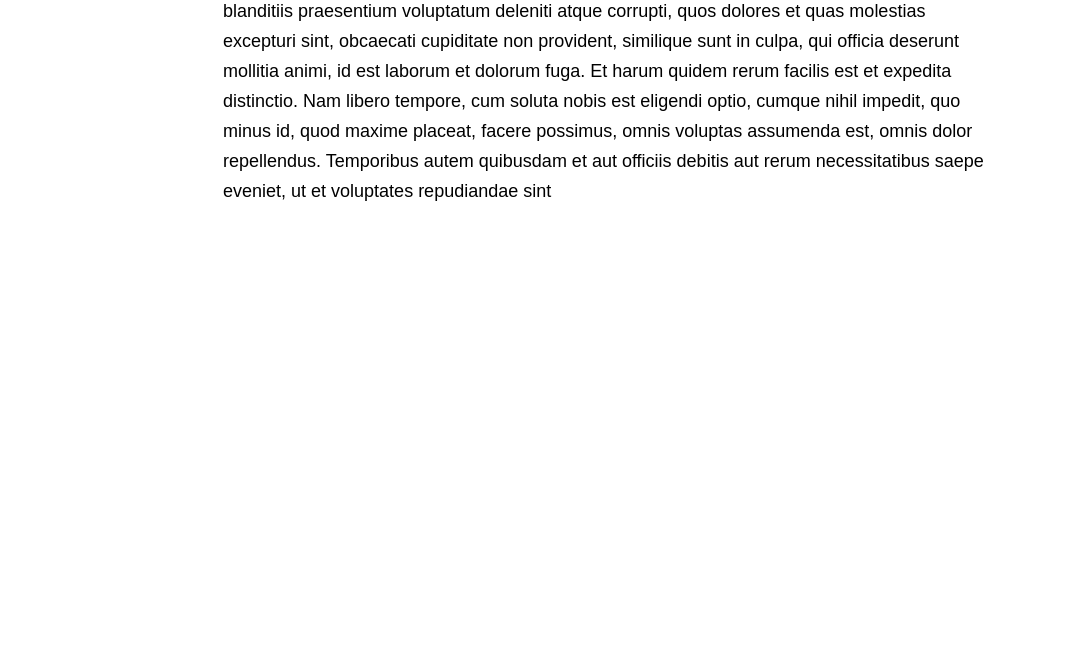
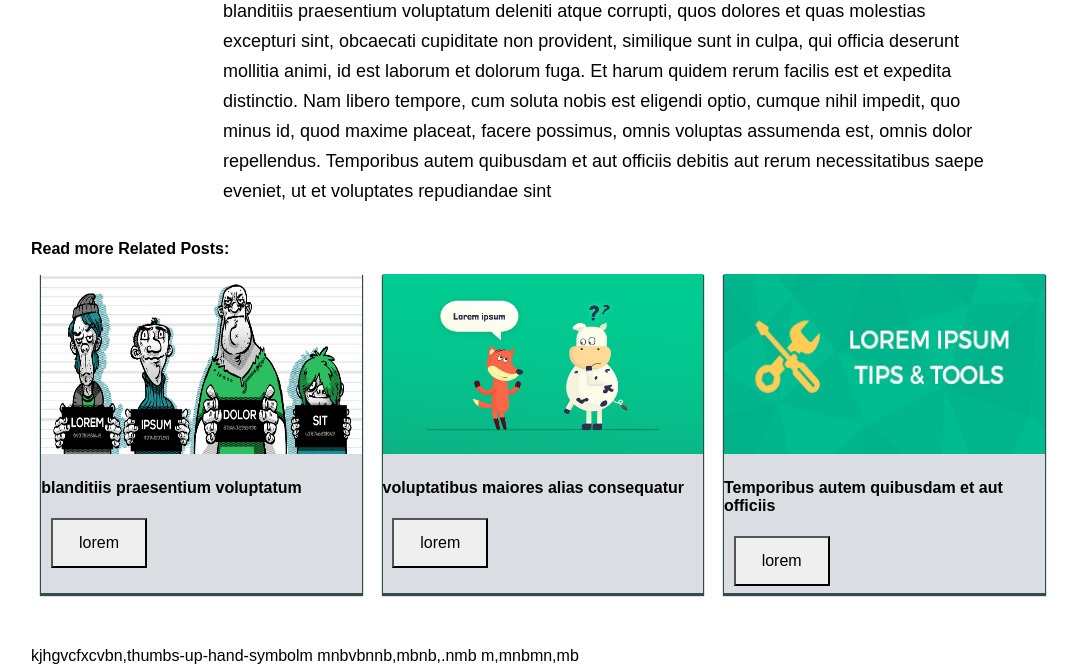
Before and after one commit to Kabalisa/riders-HTML-SASS-templates, a PHP site: page /HTML/one_story.html in a window 1280 px wide. Shown: the part 1527-2192 px from the top of the page, without its empty margins (97-1175 px from the left). Before the commit the page ends 1728 px from the top, so only its background shows below. Run offline with PHP 8.4, Linux system fonts and the light colour scheme.

Commit message:
index.php

```diff
--- a/HTML/index.html
+++ b/HTML/index.html
@@ -2,7 +2,7 @@
 <html>
 
 <head>
-    <title>Login</title>
+    <title>Log-in</title>
     <link rel="stylesheet" href="../assets/css/login.css">
 </head>
 
--- a/HTML/one_story.html
+++ b/HTML/one_story.html
@@ -3,6 +3,7 @@
   <head>
     <title>One Story</title>
     <link rel="stylesheet" href="../assets/css/oneStory.css">
+    <link rel="stylesheet" href="../assets/css/comment.css">
   </head>
   <body>
     <div class="menu">
@@ -21,7 +22,7 @@
         <div class="dropdown-content">
         <a href="#">Profile</a>
         <a href="#">New story</a>
-        <a href="./login.html">Sign out</a>
+        <a href="./index.html">Sign out</a>
         </div>
       </div>
     </div>
@@ -75,5 +76,35 @@
               </p>
       </div>
     </div>
+    <div class="container2">
+    <div class="related">
+      <strong><p>Read more Related Posts:</p></strong>
+      <div class="posts">
+      <div class="post">
+        <img src="../assets/img/lorem.png" class="post-img">
+        <div class="details">
+          <h4><b>blanditiis praesentium voluptatum</b></h4>
+          <input type="submit" value="lorem" class="read">
+        </div>
+      </div>
+      <div class="post">
+        <img src="../assets/img/ipsum.png" class="post-img">
+        <div class="details">
+          <h4><b>voluptatibus maiores alias consequatur</b></h4>
+          <input type="submit" value="lorem" class="read">
+        </div>
+      </div>
+      <div class="post">
+        <img src="../assets/img/images.png" class="post-img">
+        <div class="details">
+          <h4><b>Temporibus autem quibusdam et aut officiis</b></h4>
+          <input type="submit" value="lorem" class="read">
+        </div>
+      </div>
+    </div><br><br><br>
+    kjhgvcfxcvbn,thumbs-up-hand-symbolm
+    mnbvbnnb,mbnb,.nmb m,mnbmn,mb
+    </div>
+  </div>
   </body>
 </html>
--- a/HTML/signup.html
+++ b/HTML/signup.html
@@ -1,7 +1,7 @@
 <!DOCTYPE html>
 <html>
     <head>
-        <title>Login</title>
+        <title>Sign-up</title>
         <link rel="stylesheet" href="../assets/css/login.css">
     </head>
     <body>
@@ -12,7 +12,8 @@
             <input type="email" placeholder="E-mail">
             <input type="password" placeholder="Password">
             <input type="password" placeholder="Confirm Password">
-            <input type="submit" value="Signup" class="input btn-green">
+            <input type="submit" value="Signup" class="input btn-green"><br><br>
+            <strong><a href="./index.html" class="link left1">Log In</a></strong></strong>
             <p>Sign up below using:</p>
             <img src="../assets/img/facebook.png">
             <img src="../assets/img/twitter.png">
--- /dev/null
+++ b/assets/css/_variables.scss
@@ -0,0 +1,2 @@
+$boxShadow: 0px 2px 1px 1px #324B4B;
+$hoverBoxShadow: 0px 3px 2px 2px #324B4B;
--- /dev/null
+++ b/assets/css/comment.css
@@ -0,0 +1,64 @@
+.container2 {
+  display: -webkit-box;
+  display: -ms-flexbox;
+  display: flex;
+  -webkit-box-pack: center;
+      -ms-flex-pack: center;
+          justify-content: center;
+  width: 100%;
+}
+
+.container2 .related {
+  width: 80%;
+}
+
+.posts {
+  display: -webkit-box;
+  display: -ms-flexbox;
+  display: flex;
+}
+
+.posts .post {
+  margin-left: 1%;
+  margin-right: 1%;
+  width: 32%;
+  background-color: #DADDE2;
+  -webkit-box-shadow: 0px 2px 1px 1px #324B4B;
+          box-shadow: 0px 2px 1px 1px #324B4B;
+  -webkit-transition: all 0.5s ease-in;
+  transition: all 0.5s ease-in;
+  cursor: pointer;
+}
+
+.posts .post:hover {
+  -webkit-box-shadow: 0px 3px 2px 2px #324B4B;
+          box-shadow: 0px 3px 2px 2px #324B4B;
+}
+
+.posts .post img {
+  width: 100%;
+  height: 180px;
+}
+
+.posts .post-img {
+  width: 100%;
+}
+
+.posts .read {
+  padding: 14px;
+  border-color: black;
+  width: 30%;
+  margin-left: 3%;
+  margin-bottom: 2%;
+  cursor: pointer;
+  font-size: 16px;
+  -webkit-transition: all 0.5s ease-in;
+  transition: all 0.5s ease-in;
+}
+
+.posts .read:hover {
+  -webkit-box-shadow: 0px 3px 6px 4px white;
+          box-shadow: 0px 3px 6px 4px white;
+  border-color: teal;
+}
+/*# sourceMappingURL=comment.css.map */
--- /dev/null
+++ b/assets/css/comment.scss
@@ -0,0 +1,45 @@
+@import "./variables";
+.container2 {
+  display: flex;
+  justify-content: center;
+  width: 100%;
+  .related {
+    width: 80%;
+  }
+}
+.posts {
+  display: flex;
+  .post {
+    margin-left: 1%;
+    margin-right: 1%;
+    width: 32%;
+    background-color: #DADDE2;
+    box-shadow: $boxShadow;
+    transition: all 0.5s ease-in;
+    cursor: pointer;
+    &:hover{
+      box-shadow: $hoverBoxShadow;
+    }
+    img {
+      width: 100%;
+      height: 180px;
+    }
+  }
+  .post-img {
+    width: 100%;
+  }
+  .read {
+    padding: 14px;
+    border-color: black;
+    width: 30%;
+    margin-left: 3%;
+    margin-bottom: 2%;
+    cursor: pointer;
+    font-size: 16px;
+    transition: all 0.5s ease-in;
+    &:hover{
+        box-shadow: 0px 3px 6px 4px white;
+        border-color: teal;
+    }
+  }
+}
--- a/index.html
+++ b/index.html
@@ -2,7 +2,7 @@
 <html>
     <head>
         <title>Redirecting...</title>
-        <meta http-equiv="refresh" content="0; url=html/index.html" />
+        <meta http-equiv="refresh" content="0; url=HTML/index.html" />
     </head>
     <body>
         Redirecting...
--- /dev/null
+++ b/index.php
@@ -0,0 +1 @@
+<?php include_once("index.html"); ?>
```
Also changed, not shown: assets/css/login.css (+40 -166 lines), assets/css/login.scss (+70 -37 lines), assets/css/_oneStory.scss (line endings or trailing spaces), assets/img/images.png (added), assets/img/ipsum.png (added), assets/img/lorem.png (added), 4 other files.
